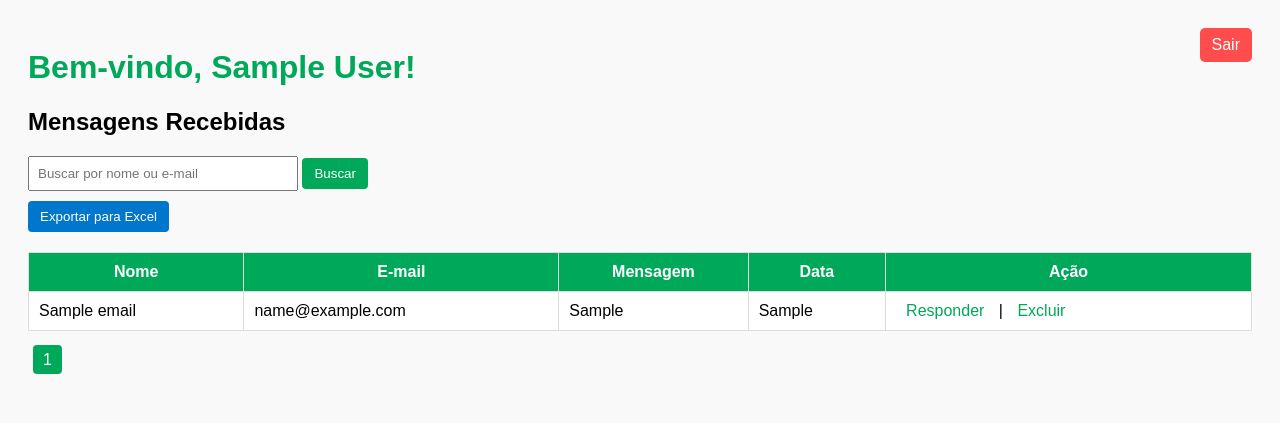
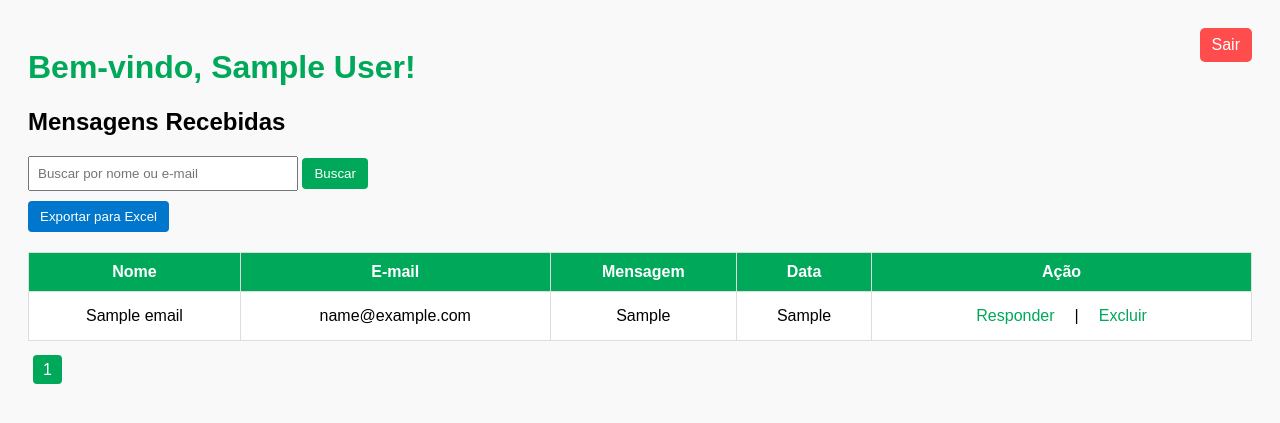
Before and after one commit to felippefardin/landing_page_mercado, a PHP site: page /admin.php in a window 1280 px wide. Shown: the top 423 px of the page. Run offline with PHP 8.4, Linux system fonts and the light colour scheme; the visitor is signed in with stand-in values (Sample User, id 1); tables that the repository leaves empty or names only in its code hold one stand-in row (values such as "Sample post").

Commit message:
colocando a barra entre responder e excluir do adm

```diff
--- a/admin.php
+++ b/admin.php
@@ -1,7 +1,6 @@
 <?php
 session_start();
 
-// Verifica se o usuário está logado
 if (!isset($_SESSION['usuario'])) {
     header("Location: login.php");
     exit;
@@ -9,7 +8,6 @@ if (!isset($_SESSION['usuario'])) {
 
 $conn = new mysqli("localhost", "root", "", "mercado");
 
-// Filtro
 $filtro = "";
 $where = "";
 
@@ -18,27 +16,21 @@ if (isset($_GET['busca']) && !empty($_GET['busca'])) {
     $where = "WHERE nome LIKE '%$filtro%' OR email LIKE '%$filtro%'";
 }
 
-// Paginação
 $limite = 5;
 $pagina = isset($_GET['pagina']) ? (int)$_GET['pagina'] : 1;
 $inicio = ($pagina - 1) * $limite;
 
-// Ordenação
 $colunasValidas = ['nome', 'email', 'data_envio'];
 $ordem = in_array($_GET['ordem'] ?? '', $colunasValidas) ? $_GET['ordem'] : 'data_envio';
 $direcao = ($_GET['direcao'] ?? 'DESC') === 'ASC' ? 'ASC' : 'DESC';
 $novaDirecao = $direcao === 'ASC' ? 'DESC' : 'ASC';
 
-
-// Consulta com filtro e limite
 $sql = "SELECT * FROM emails $where ORDER BY $ordem $direcao LIMIT $inicio, $limite";
 $resultado = $conn->query($sql);
 
-// Total de registros para paginação
 $totalRegistros = $conn->query("SELECT COUNT(*) AS total FROM emails $where")->fetch_assoc()['total'];
 $totalPaginas = ceil($totalRegistros / $limite);
 
-// Exclusão
 if (isset($_GET['excluir'])) {
     $idExcluir = (int)$_GET['excluir'];
     $conn->query("DELETE FROM emails WHERE id = $idExcluir");
@@ -70,6 +62,8 @@ if (isset($_GET['excluir'])) {
         th, td {
             padding: 10px;
             border: 1px solid #ddd;
+            text-align: center;
+            vertical-align: middle;
         }
         th {
             background: #00a859;
@@ -112,15 +106,25 @@ if (isset($_GET['excluir'])) {
             border: none;
             border-radius: 4px;
         }
+
+        .acoes {
+            display: flex;
+            justify-content: center;
+            align-items: center;
+            gap: 10px;
+        }
+
         .excluir, .responder {
             color: #00a859;
             text-decoration: none;
             padding: 5px 10px;
+            border-radius: 5px;
         }
+
         .excluir:hover, .responder:hover {
             background-color: #f1f1f1;
-            border-radius: 5px;
         }
+
         .paginacao {
             margin-top: 20px;
         }
@@ -148,6 +152,7 @@ if (isset($_GET['excluir'])) {
         <input type="text" name="busca" placeholder="Buscar por nome ou e-mail" value="<?= htmlspecialchars($filtro) ?>">
         <button type="submit">Buscar</button>
     </form>
+
     <form method="GET" action="exportar_excel.php">
         <button type="submit" style="margin-top: 10px; background: #0077cc; color: white; padding: 8px 12px; border: none; border-radius: 4px;">Exportar para Excel</button>
     </form>
@@ -162,7 +167,6 @@ if (isset($_GET['excluir'])) {
                 <th>Ação</th>
             </tr>
         </thead>
-
         <tbody>
             <?php while ($linha = $resultado->fetch_assoc()) : ?>
                 <tr>
@@ -171,10 +175,11 @@ if (isset($_GET['excluir'])) {
                     <td><?= nl2br(htmlspecialchars($linha['mensagem'])) ?></td>
                     <td><?= $linha['data_envio'] ?></td>
                     <td>
-                    <!-- Responder -->
-                    <a href="mailto:<?= htmlspecialchars($linha['email']) ?>?subject=Resposta%20da%20mensagem%20no%20Mercado&body=Olá%20<?= urlencode($linha['nome']) ?>,%0D%0A%0D%0AObrigado%20pela%20mensagem!%20Segue%20abaixo%20nossa%20resposta:%0D%0A%0D%0A" class="responder">Responder</a> |
-                    <!-- Excluir -->
+                    <div class="acoes">
+                        <a href="mailto:<?= htmlspecialchars($linha['email']) ?>?subject=Resposta%20da%20mensagem%20no%20Mercado&body=Olá%20<?= urlencode($linha['nome']) ?>,%0D%0A%0D%0AObrigado%20pela%20mensagem!%20Segue%20abaixo%20nossa%20resposta:%0D%0A%0D%0A" class="responder">Responder</a>
+                        <span class="divisor">|</span>
                         <a class="excluir" href="admin.php?excluir=<?= $linha['id'] ?>" onclick="return confirm('Deseja realmente excluir?')">Excluir</a>
+                    </div>
                     </td>
                 </tr>
             <?php endwhile; ?>
--- a/obrigado.html
+++ b/obrigado.html
@@ -54,7 +54,6 @@
 <body>
 
     <div class="container">
-        <!-- Substitua a URL abaixo pela imagem desejada -->
         <img src="https://cdn-icons-png.flaticon.com/512/845/845646.png" alt="Obrigado!">
 
         <h1>Obrigado pela sua mensagem!</h1>
--- a/style.css
+++ b/style.css
@@ -172,6 +172,11 @@ footer .redes-sociais a {
 footer .redes-sociais a:hover {
     background: #007b44;
 }
+.divisor {
+    color: #aaa;
+    margin: 0 5px;
+    font-weight: bold;
+}
 
 @media (max-width: 768px) {
     .header-conteudo {
```
Also changed, not shown: login.css (+7 -7 lines). Lines whose indentation alone changed are shown as unchanged.
